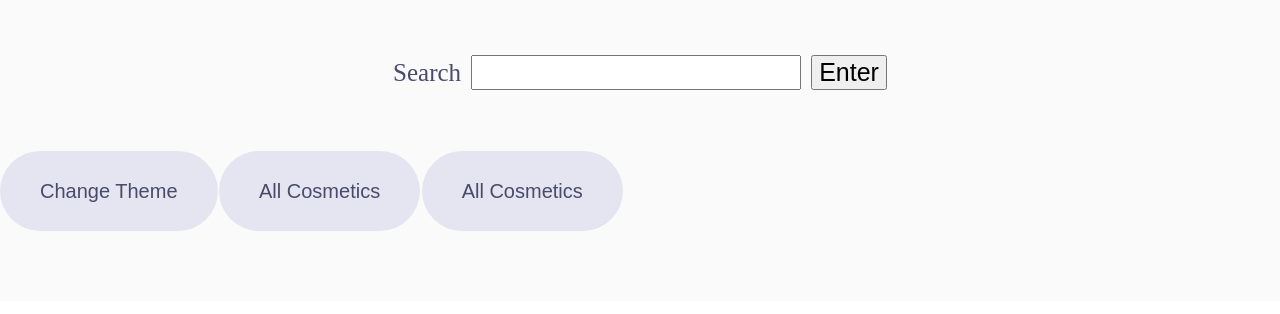
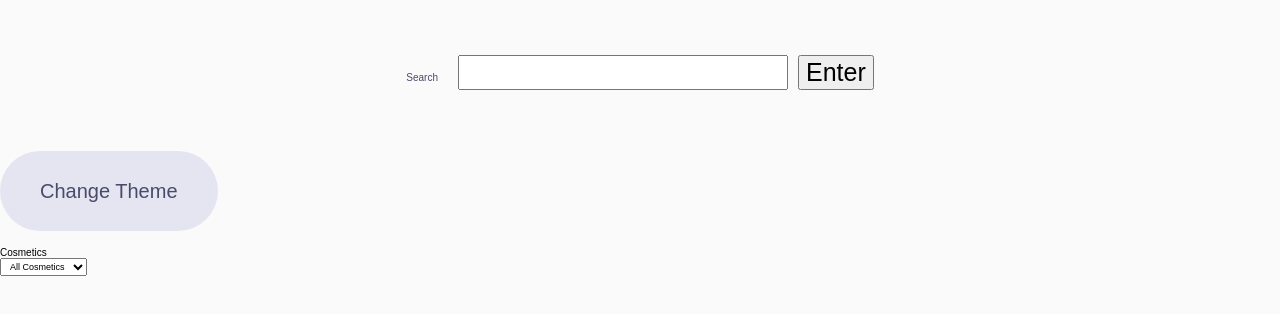
Before and after one commit to staten-island-tech/api-project-KatieT12, a website built with Vite: page project/index.html in a window 1280 px wide. Shown: the part 140-454 px from the top of the page. Built offline with nearby package versions, Linux system fonts and the light colour scheme; no server answers.

Commit message:
dropdown

```diff
--- a/project/css/style.css
+++ b/project/css/style.css
@@ -142,3 +142,13 @@ img{
   padding: 5px;
   flex-direction: row;
   }
+  label {
+    font-family: sans-serif;
+    font-size: 1rem;
+    padding-right: 10px;
+  }
+
+  select {
+    font-size: 0.9rem;
+    padding: 2px 5px;
+  }
--- a/project/index.html
+++ b/project/index.html
@@ -20,10 +20,19 @@
     </div>
     <div class = buttons>
       <button id = "changetheme">Change Theme</button>
-      <button id = "button">All Cosmetics</button>
-      <button id = "button">All Cosmetics</button>
+      <BR></BR>
+      <label for="cosmetics-select">Cosmetics</label>
     </div>
-
+    <select name="cosmeticchoose" id="cosmetic-select">
+      <option value="">All Cosmetics</option>
+      <option value="characterSkins">Skins</option>
+      <option value="gliders">Gliders</option>
+      <option value="backpacks">BackPacks</option>
+      <option value="pickaxes">Pickaxes</option>
+      <option value="banners">Banners</option>
+      <option value="emotes">Emotes</option>
+      <option value="sprays">Sprays</option>
+    </select>
     <div class = "container">
       <!--   <div class="card">
       <h3 class="cardtitle"></h3>
--- a/project/js/DOM.js
+++ b/project/js/DOM.js
@@ -5,7 +5,8 @@ const DOMSelectors = {
     submitbtn: document.getElementById("submit"),
     inputTitle: document.getElementById('inputTitle'),
     form: document.querySelector("form"),
-    card: document.querySelector("card")
+    card: document.querySelector("card"),
+    option: document.querySelector("option"),
 };
 
 export {DOMSelectors};
--- a/project/js/index.js
+++ b/project/js/index.js
@@ -77,16 +77,16 @@ DOMSelectors.form.addEventListener("submit", function(event){
 
    expansion()*/
 
-/* function filtering(){
-    let buttons = document.querySelectorAll("#button")
-   buttons.forEach((btn) => btn.addEventListener("click", function(){
+function filtering(){
+    let options = document.querySelectorAll("#option")
+   options.forEach((choice) => choice.addEventListener("click", function(){
        clearHTML();
-       let typeHoliday = btn.textContent.toLowerCase()
-       let newArr = URL.filter((item) => item.type.includes(typeHoliday));
+       let category = btn.textContent.toLowerCase()
+       let newArr = URL.filter((item) => item.path.includes(category));
        insertCard(newArr)
    }));
    };
-   filtering() */
+   filtering()
 
 
 
```
